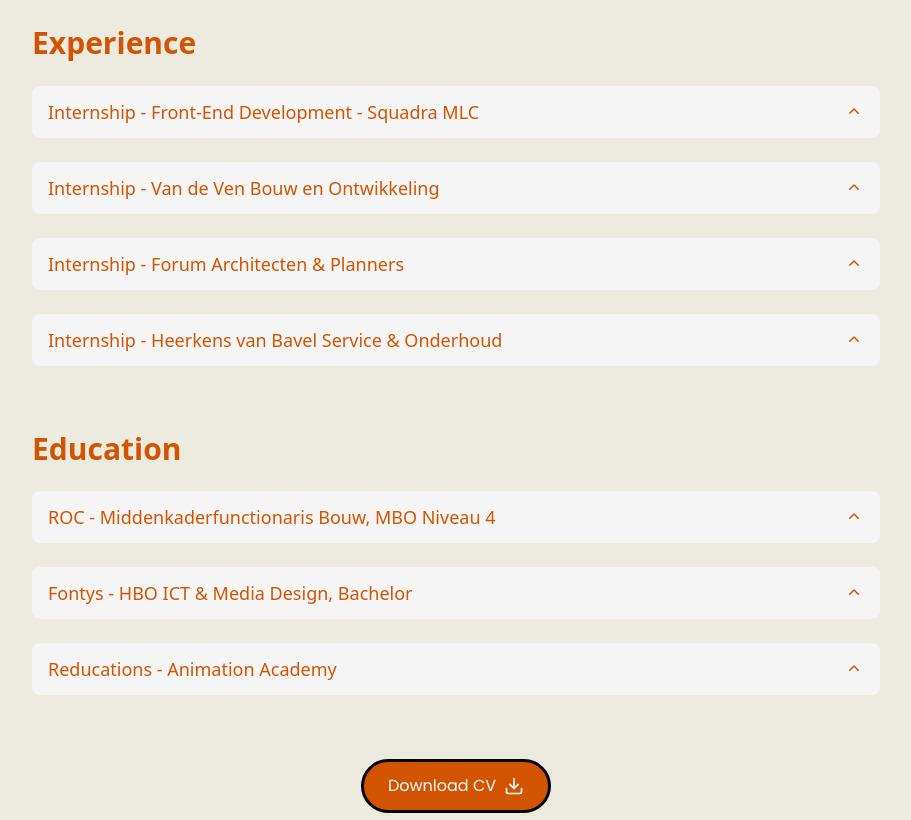
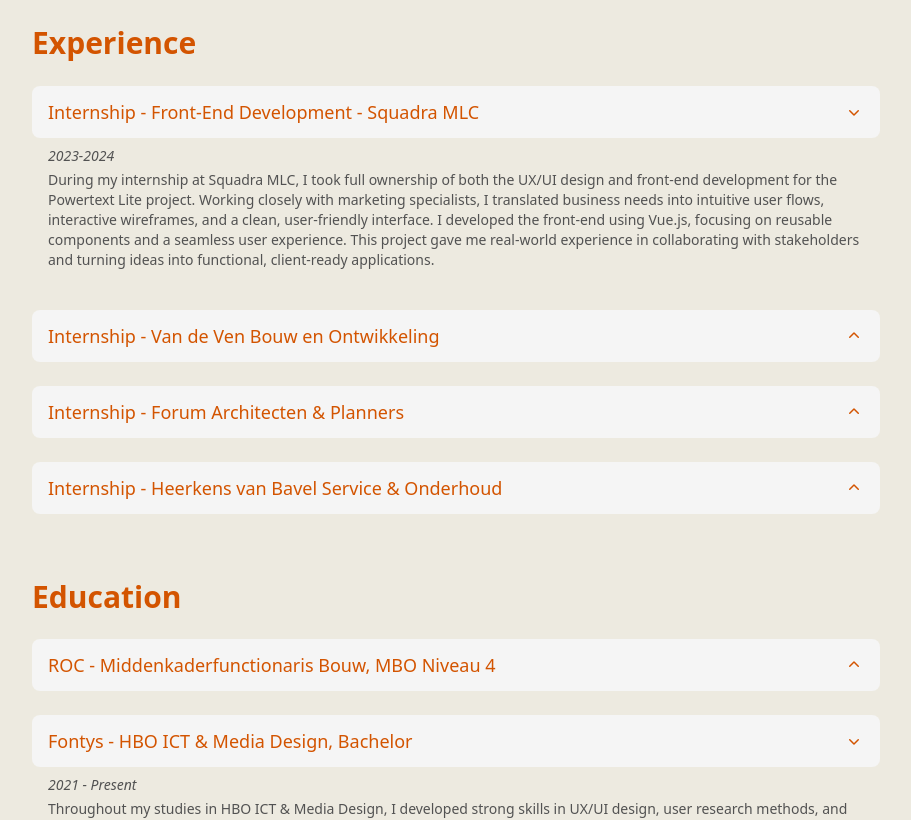
Before and after one commit to miracalakus/portfolio-website2025, a Next.js app: page /AboutMe in a window 1280 px wide. Shown: the part 1140-1960 px from the top of the page, without its empty margins (184-1095 px from the left). Built offline with nearby package versions, Linux system fonts and the light colour scheme.

Commit message:
relevant info is open by default

```diff
--- a/src/app/components/Resume.tsx
+++ b/src/app/components/Resume.tsx
@@ -25,11 +25,13 @@
           {
             title: 'Internship - Front-End Development - Squadra MLC',
             period: '2023-2024',
+            openByDefault: true,
             description:
             'During my internship at Squadra MLC, I took full ownership of both the UX/UI design and front-end development for the Powertext Lite project. Working closely with marketing specialists, I translated business needs into intuitive user flows, interactive wireframes, and a clean, user-friendly interface. I developed the front-end using Vue.js, focusing on reusable components and a seamless user experience. This project gave me real-world experience in collaborating with stakeholders and turning ideas into functional, client-ready applications.'
           },
           {
             title: 'Internship - Van de Ven Bouw en Ontwikkeling',
+
             period: '2018-2019',
             description:
             'During this internship, I supported the construction site manager with daily coordination and site operations, gaining hands-on experience in construction processes, planning, and teamwork on active building projects.'
@@ -47,7 +49,7 @@
             'Here I supported the project manager, helping coordinate with clients and subcontractors, gaining experience in project administration, communication, and construction project management.'
           },
         ].map((item, i) => (
-          <Disclosure key={i}>
+          <Disclosure defaultOpen={item.openByDefault} key={i}>
             {({ open }) => (
               <div>
                 <DisclosureButton className="w-full cursor-pointer flex justify-between items-center bg-neutral-100 dark:bg-neutral-800 px-4 py-3 rounded-lg text-left text-lg font-medium hover:bg-neutral-200 dark:hover:bg-neutral-700">
@@ -82,6 +84,7 @@
           {
             title: 'Fontys - HBO ICT & Media Design, Bachelor',
             period: '2021 - Present',
+            openByDefault: true,
             description:
             'Throughout my studies in HBO ICT & Media Design, I developed strong skills in UX/UI design, user research methods, and front-end development. I learned to translate user needs into interactive prototypes, perform usability tests, and apply frameworks such as Nielsen Norman heuristics and CMD methods. On the development side, I built responsive applications using HTML, CSS, JavaScript, and frameworks like React and Vue. Projects combined creative concepting with technical execution, giving me a complete view of how design and technology come together to create user-centered digital experiences. Currently in the final phase of my Bachelor program, focusing on UX/UI design and front-end development.'
         },
@@ -92,7 +95,7 @@
             'During this minor, I focused on 2D and 3D animation, covering key areas like storytelling, character design, rigging, lip-syncing, lighting, and rendering. I worked extensively in Blender and After Effects, learning to bring characters and environments to life through the animation principles. Through practical assignments, I developed a strong foundation in both technical execution and creative visual storytelling.'
           },
         ].map((item, i) => (
-          <Disclosure key={i}>
+          <Disclosure defaultOpen={item.openByDefault} key={i}>
             {({ open }) => (
               <div>
                 <DisclosureButton className="w-full cursor-pointer flex justify-between items-center bg-neutral-100 dark:bg-neutral-800 px-4 py-3 rounded-lg text-left text-lg font-medium hover:bg-neutral-200 dark:hover:bg-neutral-700">
```
